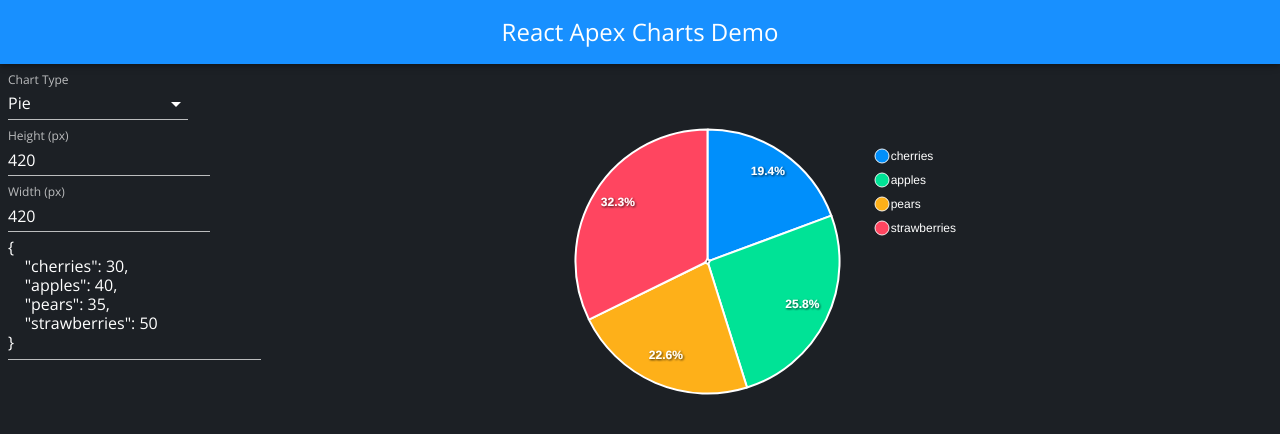
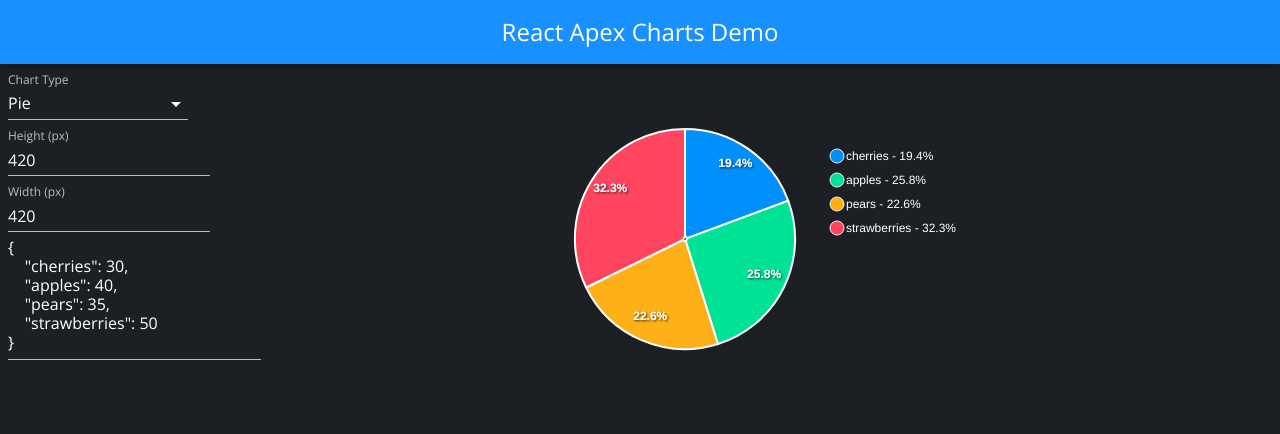
Before and after one commit to devcshort/react-apexcharts-demo, a Next.js app: page / in a window 1280 px wide. Shown: the top 434 px of the page. Built offline with nearby package versions, Linux system fonts and the light colour scheme.

Commit message:
Add percentage to label formatter

```diff
--- a/pages/index.tsx
+++ b/pages/index.tsx
@@ -132,6 +132,14 @@ export default function Home() {
                 },
               },
               legend: {
+                formatter(name, opts) {
+                  console.log({ name, opts });
+                  return `${name} - ${opts.w.globals.seriesPercent[
+                    opts.seriesIndex
+                  ]
+                    .map((el) => el.toFixed(1) + '%')
+                    .join(',')}`;
+                },
                 labels: {
                   colors: '#fff',
                 },
```
